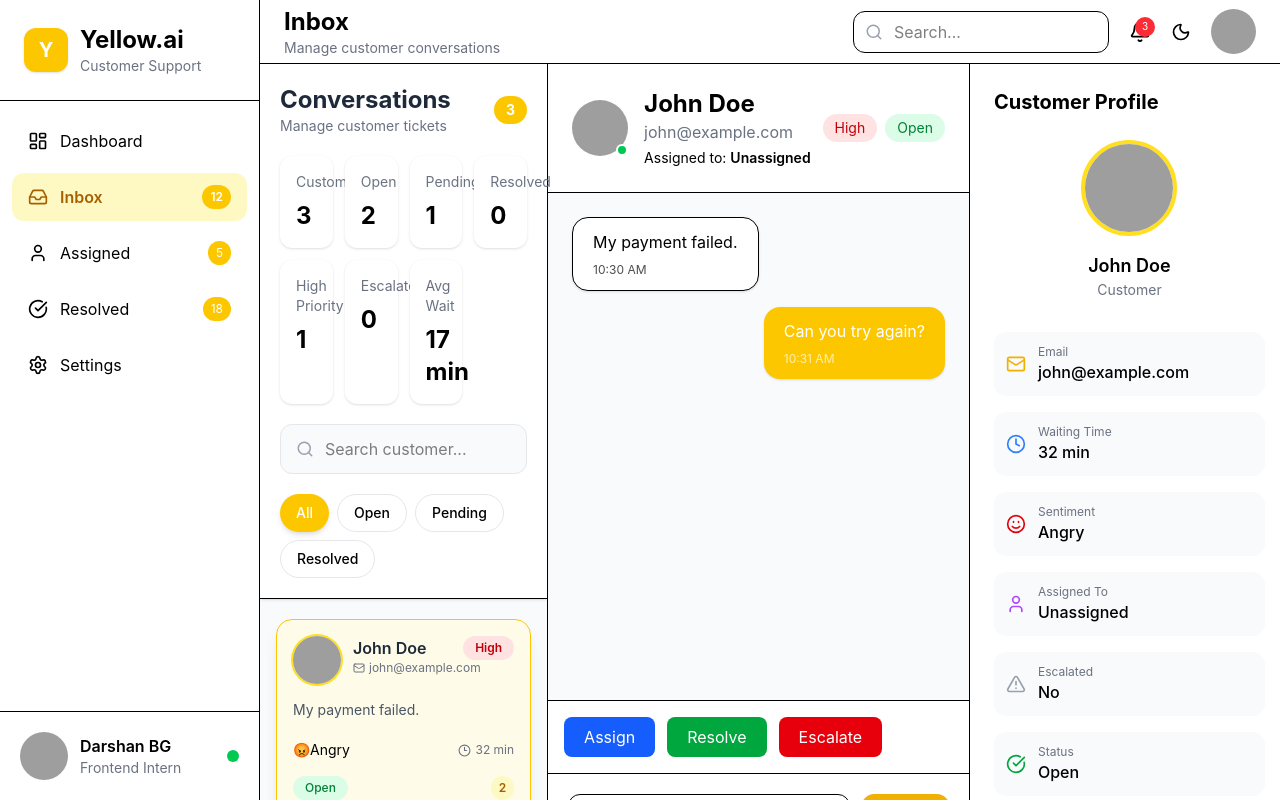
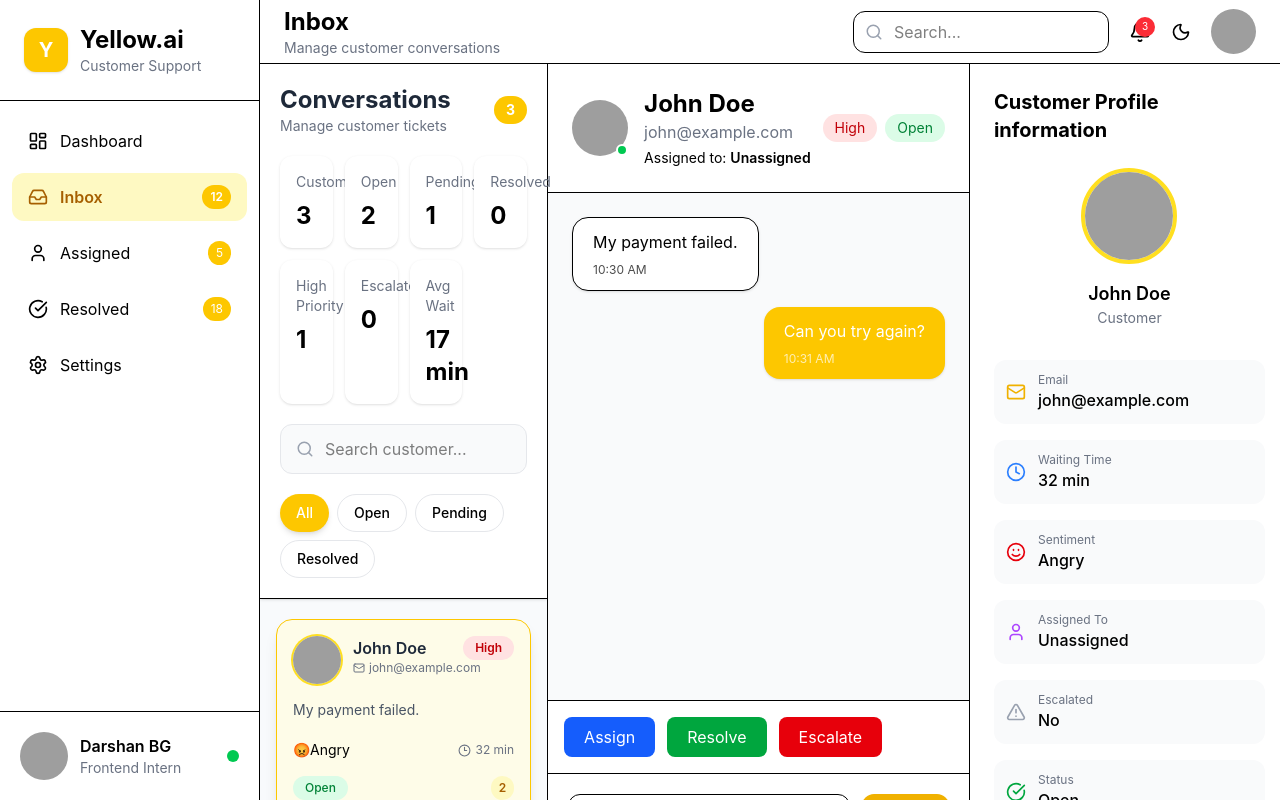
Before and after one commit to DarshanBG1631/customer-support-dashboard, a React (Vite) app: page / in a window 1280 px wide. Shown: the top 800 px of the page. Built offline with nearby package versions, Linux system fonts and the light colour scheme; grey boxes are pictures that could not be loaded.

Commit message:
changes in the customer insights

```diff
--- a/src/components/customer/CustomerProfile.tsx
+++ b/src/components/customer/CustomerProfile.tsx
@@ -24,7 +24,7 @@ const CustomerProfile = ({ conversation }: Props) => {
     <aside className="h-full bg-white p-6 overflow-y-auto">
 
       <h2 className="text-xl font-bold mb-6">
-        Customer Profile
+        Customer Profile information
       </h2>
 
       {/* Avatar */}
```
